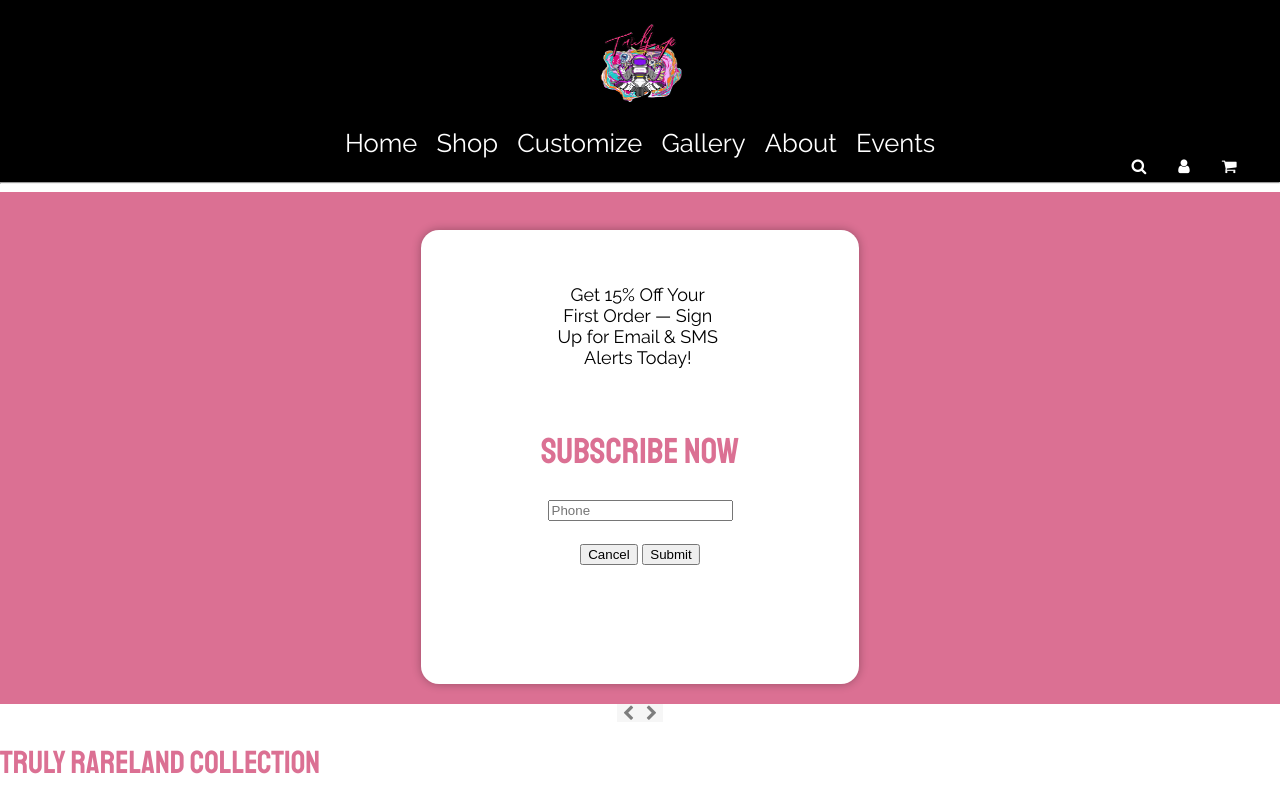
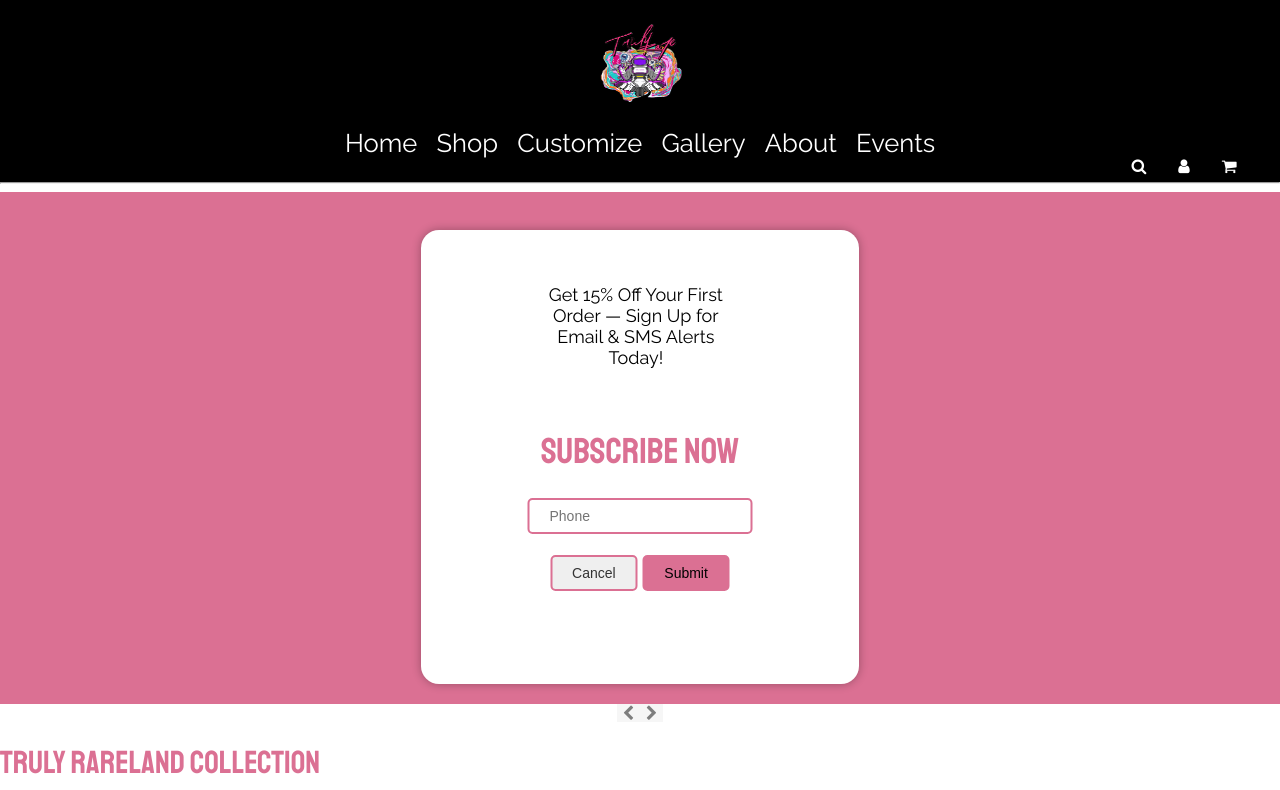
Before and after one commit to GenTech1/prod-env-backup-s1, a PHP site: page / in a window 1280 px wide. Shown: the top 790 px of the page. Run offline with PHP 8.4, Linux system fonts and the light colour scheme; data comes from the database, SQL or seed files in the repository.

Commit message:
user buttons

```diff
--- a/trulyrarecustoms.com/index.php
+++ b/trulyrarecustoms.com/index.php
@@ -50,9 +50,9 @@
   <h1>Subscribe Now</h1>
 
   <form action="/subscribe_phone.php" method="POST">
-    <input type="tel" id="phoneInput" name="phone" placeholder="Phone" required><br/><br/>
-    <button type="button" id="smsCancel">Cancel</button>
-    <button id="smsSubmit" type="submit">Submit</button>
+    <input class="emb" type="tel" id="phoneInput" name="phone" placeholder="Phone" required><br/><br/>
+    <button class="emb" type="button" id="smsCancel">Cancel</button>
+    <button class="emsb" id="smsSubmit" type="submit">Submit</button>
   </form>
 </div>
 
```
